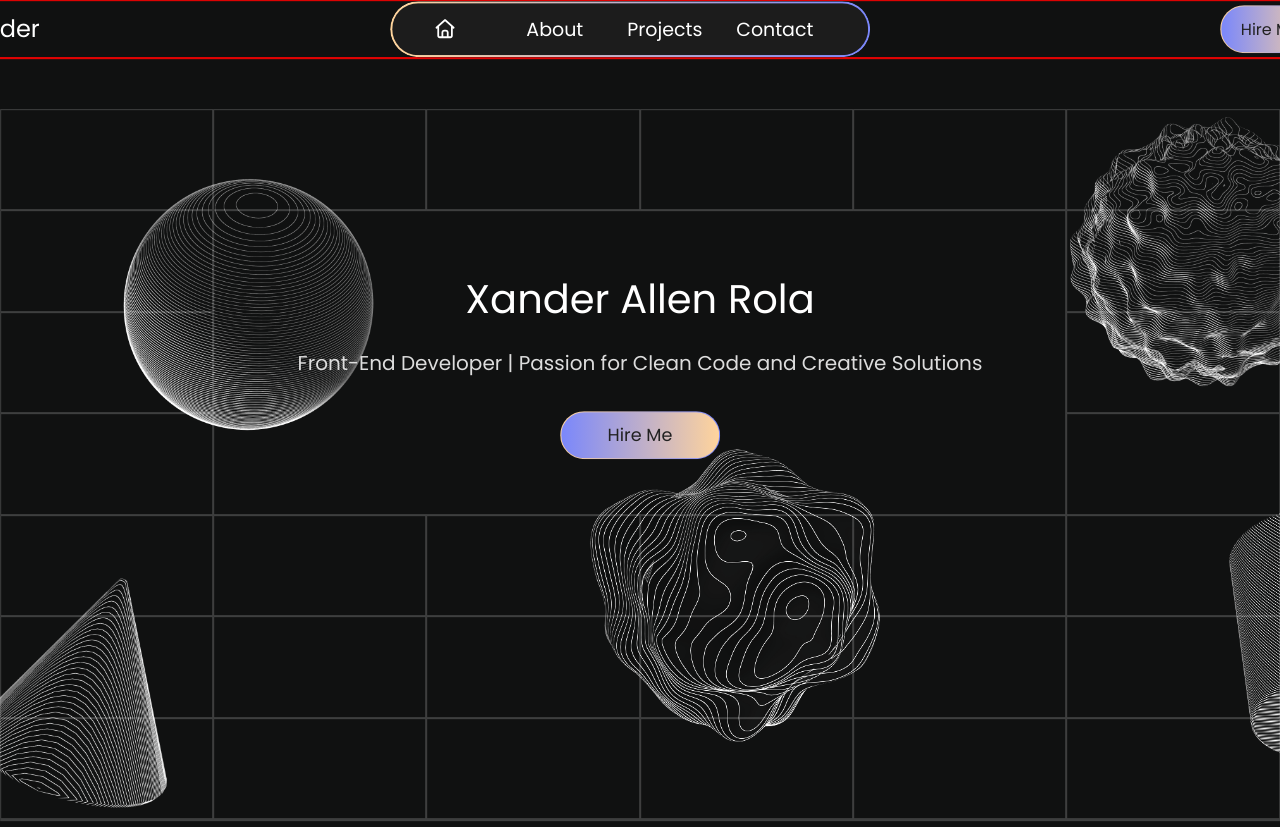
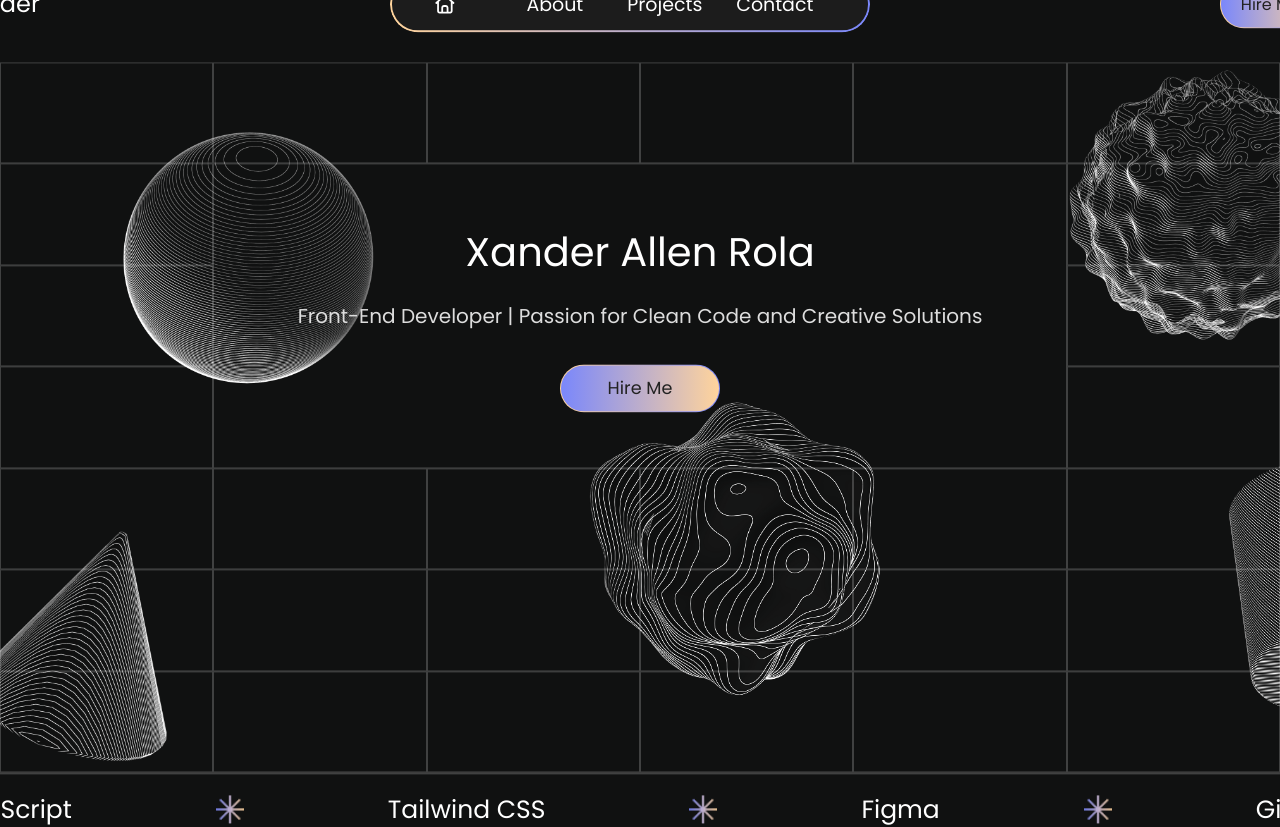
Before and after one commit to Xander-Allen-Rola/Xander-Portfolio, a Vue app: page / in a window 1280 px wide. Shown: the top 827 px of the page. Built offline with nearby package versions, Linux system fonts and the light colour scheme.

Commit message:
Small positioning changes

```diff
--- a/src/App.vue
+++ b/src/App.vue
@@ -15,7 +15,7 @@ import AboutMe from './components/AboutMe.vue'
       <Profile />
     </header>
     <main>
-        <HomeGrid style="margin-top: 50px;" />
+        <HomeGrid style="margin-top: 30px;" />
         <SubInfo />
     </main>
     <abt>
@@ -26,27 +26,27 @@ import AboutMe from './components/AboutMe.vue'
 
 <style scoped>
 .app-container {
-  max-width: 1460px;
-  border: red solid 1px;
+  max-width: 1400px;
   position: absolute;
   left: 50%;
   top: 50%;
   transform: translate(-50%, -50%);
-  margin-top: 680px;
+  margin-top: 660px;
 }
 
 header {
   display: flex;
   align-items: center;
   justify-content: center; /* Center header items horizontally */
-  margin-top: 50px;
-  border: red solid 1px;
 }
 
 main {
   display: flex;
   flex-direction: column;
   align-items: center; /* Center main items horizontally */
-  border: red solid 1px;
+}
+
+:global(body) {
+  overflow-x: hidden;
 }
 </style>
--- a/src/components/AboutMe.vue
+++ b/src/components/AboutMe.vue
@@ -75,7 +75,7 @@
 .text-container {
   display: flex;
   flex-direction: column;
-  max-width: 550px; /* Adjust as needed */
+  max-width: 590px; /* Adjust as needed */
   margin-left: 60px;
   gap: 20px;
 }
```
